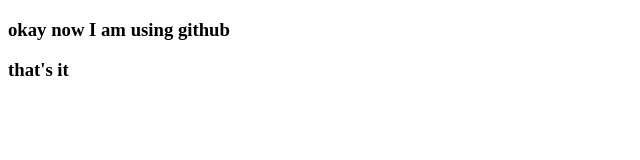
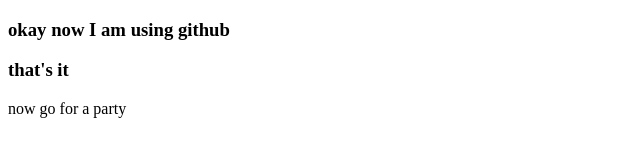
Before and after one commit to Sun-Debnath/first_project, a plain HTML site: page index.html in a window 1280 px wide. Shown: the whole page, without its empty margins (0-640 px from the left). Drawn offline with Linux system fonts and the light colour scheme.

Commit message:
adding new paragraph

```diff
--- a/index.html
+++ b/index.html
@@ -8,5 +8,6 @@
 <body>
     <h3>okay now I am using github</h3>
     <h3>that's it</h3>
+    <p>now go for a party</p>
 </body>
 </html>
```
